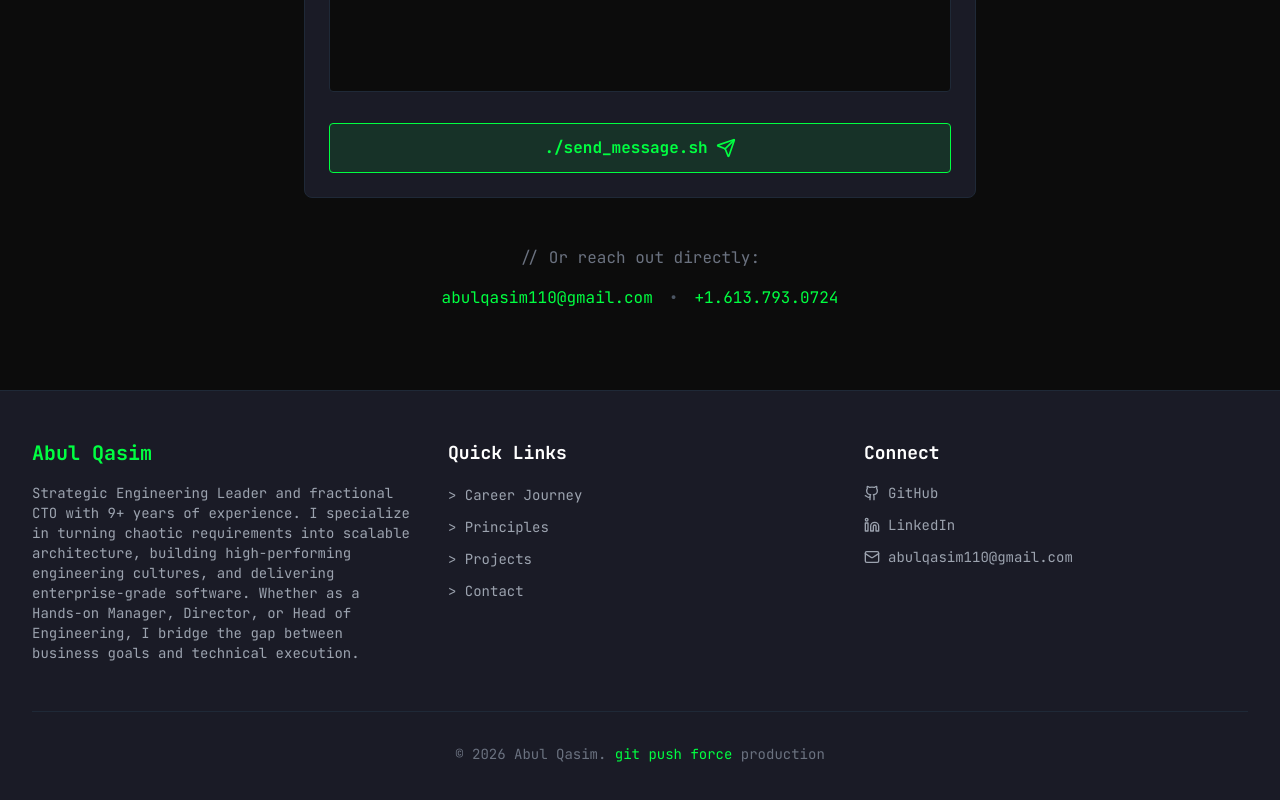
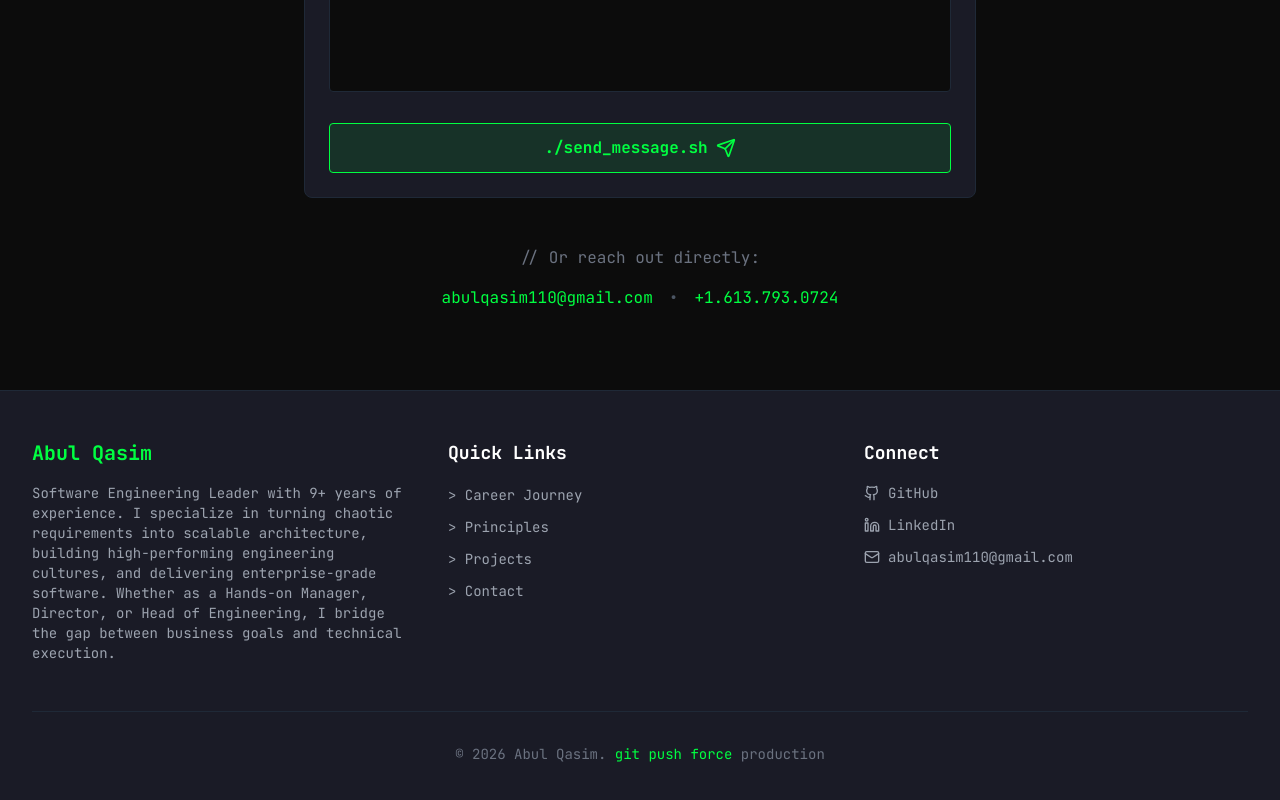
Before and after one commit to QasimTalkin/abulqasimweb, a Next.js app: page / in a window 1280 px wide. Shown: the part 7673-8473 px from the top of the page. Built offline with nearby package versions, Linux system fonts and the light colour scheme; no server answers.

Commit message:
deployment

```diff
--- a/data/profile.ts
+++ b/data/profile.ts
@@ -1,6 +1,6 @@
 export const profileData = {
     name: 'Abul Qasim',
-    title: 'Engineering Leader, CTO & Professor',
+    title: 'Engineering Leader, Developer & Professor',
     location: 'Ottawa, ON',
     email: 'abulqasim110@gmail.com',
     phone: '+1.613.793.0724',
@@ -22,7 +22,7 @@ export const profileData = {
     },
 
     // Summary
-    summary: 'Strategic Engineering Leader and fractional CTO with 9+ years of experience. I specialize in turning chaotic requirements into scalable architecture, building high-performing engineering cultures, and delivering enterprise-grade software. Whether as a Hands-on Manager, Director, or Head of Engineering, I bridge the gap between business goals and technical execution.',
+    summary: 'Software Engineering Leader with 9+ years of experience. I specialize in turning chaotic requirements into scalable architecture, building high-performing engineering cultures, and delivering enterprise-grade software. Whether as a Hands-on Manager, Director, or Head of Engineering, I bridge the gap between business goals and technical execution.',
 
     // Core competencies
     competencies: {
```
